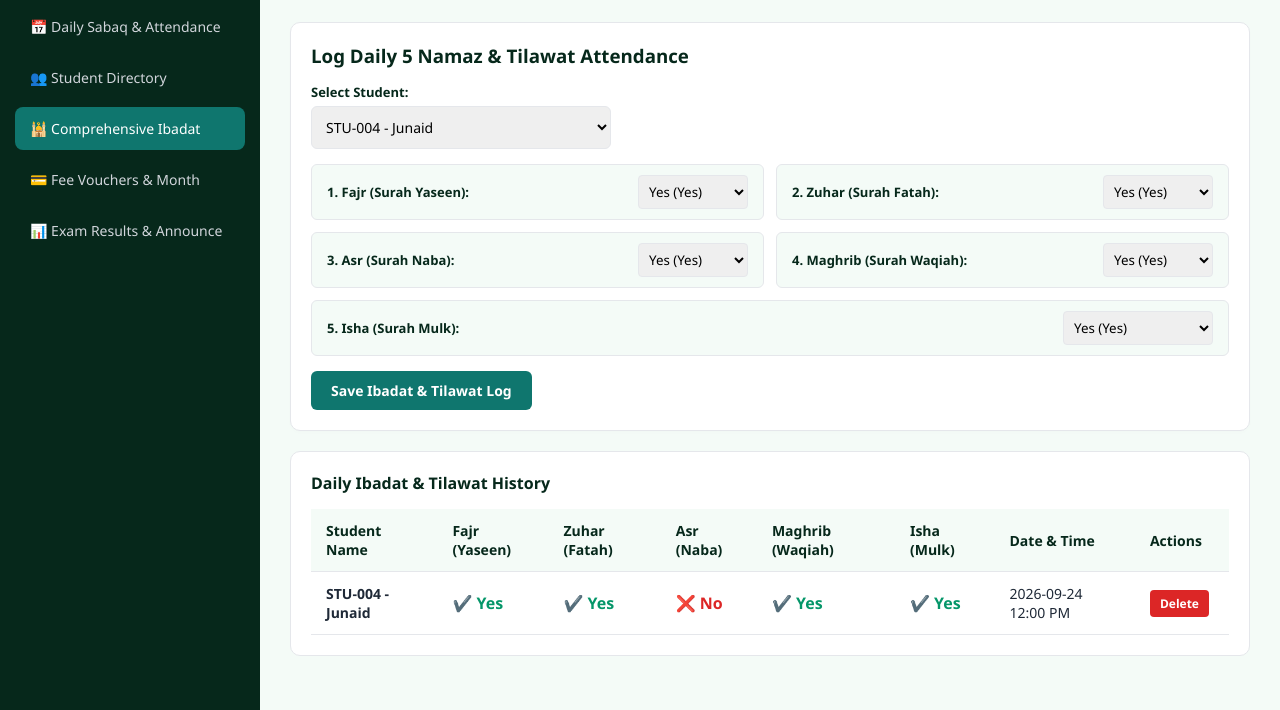
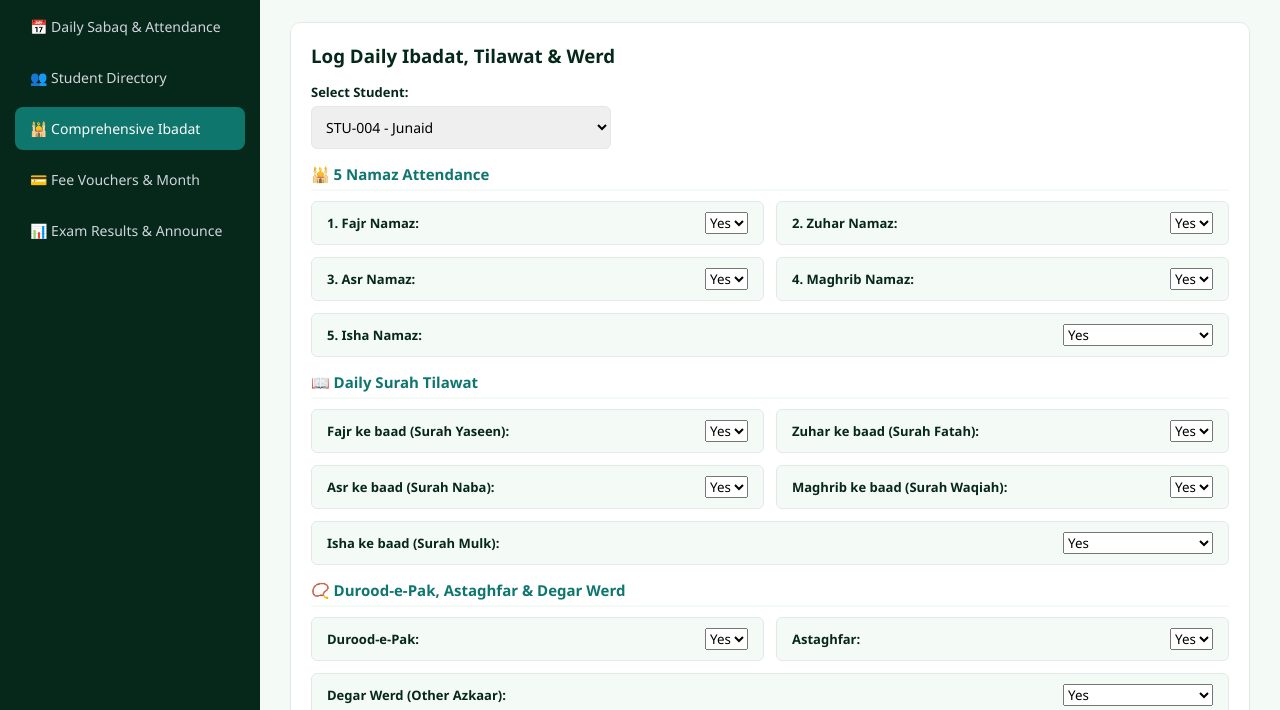
Before and after one commit to rizwanrazaqadri1500-lang/Raza-Online-Academy, a plain HTML site: page index.html in a window 1280 px wide. Both pictures are taken after a click on the item "🕌 Comprehensive Ibadat". Shown: the part 90-800 px from the top of the page. Drawn offline with Linux system fonts and the light colour scheme.

Commit message:
Revise Ibadat section for attendance and tilawat
Updated Ibadat section to include daily attendance for prayers and tilawat, modified button labels, and adjusted table headings.

```diff
--- a/index.html
+++ b/index.html
@@ -116,7 +116,6 @@
             font-weight: 600;
         }
 
-        /* Tab Content Sections */
         .content-section {
             display: none;
         }
@@ -125,7 +124,6 @@
             display: block;
         }
 
-        /* Cards & Forms */
         .card {
             background: white;
             padding: 20px;
@@ -170,10 +168,6 @@
             font-size: 14px;
         }
 
-        .btn-primary:hover {
-            opacity: 0.9;
-        }
-
         .btn-warning {
             background-color: #d97706;
             color: white;
@@ -185,7 +179,6 @@
             font-size: 14px;
         }
 
-        /* Tables */
         .table-container {
             background: white;
             border-radius: 10px;
@@ -233,13 +226,22 @@
         .btn-edit { background-color: var(--primary-green); }
         .btn-delete { background-color: #dc2626; }
 
-        /* Ibadat Grid Form styling */
+        .ibadat-category-title {
+            font-size: 15px;
+            font-weight: bold;
+            color: var(--primary-green);
+            margin: 15px 0 10px 0;
+            border-bottom: 2px solid var(--light-bg);
+            padding-bottom: 5px;
+        }
+
         .ibadat-grid {
             display: grid;
             grid-template-columns: repeat(2, 1fr);
             gap: 12px;
             margin-bottom: 15px;
         }
+
         .ibadat-item {
             background: var(--light-bg);
             padding: 10px 15px;
@@ -249,6 +251,7 @@
             justify-content: space-between;
             align-items: center;
         }
+
         .ibadat-item label {
             font-size: 13px;
             font-weight: 600;
@@ -258,7 +261,6 @@
 </head>
 <body>
 
-    <!-- Sidebar Navigation -->
     <div class="sidebar">
         <div class="sidebar-brand">
             Raza Online Academy
@@ -273,7 +275,6 @@
         </ul>
     </div>
 
-    <!-- Main Content Container -->
     <div class="main-content">
 
         <div class="header">
@@ -403,7 +404,7 @@
         <!-- 3. COMPREHENSIVE IBADAT SECTION -->
         <div id="ibadat" class="content-section">
             <div class="card">
-                <h3 style="margin-bottom: 15px; color: var(--primary-dark);">Log Daily 5 Namaz & Tilawat Attendance</h3>
+                <h3 style="margin-bottom: 15px; color: var(--primary-dark);">Log Daily Ibadat, Tilawat & Werd</h3>
                 <div class="form-group" style="margin-bottom: 15px; max-width: 300px;">
                     <label>Select Student:</label>
                     <select id="ibadatStudent">
@@ -412,58 +413,46 @@
                     </select>
                 </div>
 
+                <!-- Namaz Section -->
+                <div class="ibadat-category-title">🕌 5 Namaz Attendance</div>
                 <div class="ibadat-grid">
-                    <div class="ibadat-item">
-                        <label>1. Fajr (Surah Yaseen):</label>
-                        <select id="ibadatFajr" style="width: 110px; padding: 6px; border-radius: 4px; border: 1px solid var(--border-color);">
-                            <option value="Yes">Yes (Yes)</option>
-                            <option value="No">No (No)</option>
-                        </select>
-                    </div>
-                    <div class="ibadat-item">
-                        <label>2. Zuhar (Surah Fatah):</label>
-                        <select id="ibadatZuhar" style="width: 110px; padding: 6px; border-radius: 4px; border: 1px solid var(--border-color);">
-                            <option value="Yes">Yes (Yes)</option>
-                            <option value="No">No (No)</option>
-                        </select>
-                    </div>
-                    <div class="ibadat-item">
-                        <label>3. Asr (Surah Naba):</label>
-                        <select id="ibadatAsr" style="width: 110px; padding: 6px; border-radius: 4px; border: 1px solid var(--border-color);">
-                            <option value="Yes">Yes (Yes)</option>
-                            <option value="No">No (No)</option>
-                        </select>
-                    </div>
-                    <div class="ibadat-item">
-                        <label>4. Maghrib (Surah Waqiah):</label>
-                        <select id="ibadatMaghrib" style="width: 110px; padding: 6px; border-radius: 4px; border: 1px solid var(--border-color);">
-                            <option value="Yes">Yes (Yes)</option>
-                            <option value="No">No (No)</option>
-                        </select>
-                    </div>
-                    <div class="ibadat-item" style="grid-column: span 2;">
-                        <label>5. Isha (Surah Mulk):</label>
-                        <select id="ibadatIsha" style="width: 150px; padding: 6px; border-radius: 4px; border: 1px solid var(--border-color);">
-                            <option value="Yes">Yes (Yes)</option>
-                            <option value="No">No (No)</option>
-                        </select>
-                    </div>
+                    <div class="ibadat-item"><label>1. Fajr Namaz:</label><select id="namazFajr"><option value="Yes">Yes</option><option value="No">No</option></select></div>
+                    <div class="ibadat-item"><label>2. Zuhar Namaz:</label><select id="namazZuhar"><option value="Yes">Yes</option><option value="No">No</option></select></div>
+                    <div class="ibadat-item"><label>3. Asr Namaz:</label><select id="namazAsr"><option value="Yes">Yes</option><option value="No">No</option></select></div>
+                    <div class="ibadat-item"><label>4. Maghrib Namaz:</label><select id="namazMaghrib"><option value="Yes">Yes</option><option value="No">No</option></select></div>
+                    <div class="ibadat-item" style="grid-column: span 2;"><label>5. Isha Namaz:</label><select id="namazIsha" style="width: 150px;"><option value="Yes">Yes</option><option value="No">No</option></select></div>
                 </div>
 
-                <button type="button" class="btn-primary" onclick="saveIbadatLog()">Save Ibadat & Tilawat Log</button>
+                <!-- Tilawat Section -->
+                <div class="ibadat-category-title">📖 Daily Surah Tilawat</div>
+                <div class="ibadat-grid">
+                    <div class="ibadat-item"><label>Fajr ke baad (Surah Yaseen):</label><select id="tilawatYaseen"><option value="Yes">Yes</option><option value="No">No</option></select></div>
+                    <div class="ibadat-item"><label>Zuhar ke baad (Surah Fatah):</label><select id="tilawatFatah"><option value="Yes">Yes</option><option value="No">No</option></select></div>
+                    <div class="ibadat-item"><label>Asr ke baad (Surah Naba):</label><select id="tilawatNaba"><option value="Yes">Yes</option><option value="No">No</option></select></div>
+                    <div class="ibadat-item"><label>Maghrib ke baad (Surah Waqiah):</label><select id="tilawatWaqiah"><option value="Yes">Yes</option><option value="No">No</option></select></div>
+                    <div class="ibadat-item" style="grid-column: span 2;"><label>Isha ke baad (Surah Mulk):</label><select id="tilawatMulk" style="width: 150px;"><option value="Yes">Yes</option><option value="No">No</option></select></div>
+                </div>
+
+                <!-- Durood, Astaghfar & Werd Section -->
+                <div class="ibadat-category-title">📿 Durood-e-Pak, Astaghfar & Degar Werd</div>
+                <div class="ibadat-grid">
+                    <div class="ibadat-item"><label>Durood-e-Pak:</label><select id="werdDurood"><option value="Yes">Yes</option><option value="No">No</option></select></div>
+                    <div class="ibadat-item"><label>Astaghfar:</label><select id="werdAstaghfar"><option value="Yes">Yes</option><option value="No">No</option></select></div>
+                    <div class="ibadat-item" style="grid-column: span 2;"><label>Degar Werd (Other Azkaar):</label><select id="werdDegar" style="width: 150px;"><option value="Yes">Yes</option><option value="No">No</option></select></div>
+                </div>
+
+                <button type="button" class="btn-primary" onclick="saveIbadatLog()" style="margin-top: 10px;">💾 Save Complete Ibadat Log</button>
             </div>
 
             <div class="table-container">
-                <div class="table-title">Daily Ibadat & Tilawat History</div>
+                <div class="table-title">Ibadat, Tilawat & Werd History</div>
                 <table>
                     <thead>
                         <tr>
                             <th>Student Name</th>
-                            <th>Fajr (Yaseen)</th>
-                            <th>Zuhar (Fatah)</th>
-                            <th>Asr (Naba)</th>
-                            <th>Maghrib (Waqiah)</th>
-                            <th>Isha (Mulk)</th>
+                            <th>Namaz (5)</th>
+                            <th>Tilawat</th>
+                            <th>Durood / Astaghfar / Werd</th>
                             <th>Date & Time</th>
                             <th>Actions</th>
                         </tr>
@@ -471,12 +460,10 @@
                     <tbody id="ibadatTableBody">
                         <tr>
                             <td><strong>STU-004 - Junaid</strong></td>
-                            <td><span style="color: #059669; font-weight: bold; font-size: 16px;">✔️ Yes</span></td>
-                            <td><span style="color: #059669; font-weight: bold; font-size: 16px;">✔️ Yes</span></td>
-                            <td><span style="color: #dc2626; font-weight: bold; font-size: 16px;">❌ No</span></td>
-                            <td><span style="color: #059669; font-weight: bold; font-size: 16px;">✔️ Yes</span></td>
-                            <td><span style="color: #059669; font-weight: bold; font-size: 16px;">✔️ Yes</span></td>
-                            <td>2026-09-24 12:00 PM</td>
+                            <td><span style="color: #059669; font-weight: bold;">✔️ All Yes</span></td>
+                            <td><span style="color: #059669; font-weight: bold;">✔️ All Yes</span></td>
+                            <td><span style="color: #059669; font-weight: bold;">✔️ All Yes</span></td>
+                            <td>2026-09-24 12:10 PM</td>
                             <td class="action-btns">
                                 <button class="btn-delete" onclick="deleteRow(this)">Delete</button>
                             </td>
@@ -535,7 +522,6 @@
 
     </div>
 
-    <!-- JavaScript for Tab Switching and Functions -->
     <script>
         function switchTab(tabId, el) {
             document.querySelectorAll('.content-section').forEach(sec => sec.classList.remove('active'));
@@ -554,22 +540,15 @@
             document.getElementById('headerTitle').innerText = titles[tabId];
         }
 
-        // Add Month Functionality
         function addNewMonth() {
             let newMonth = prompt("Enter new month and year (e.g., July 2027):");
             if (!newMonth || newMonth.trim() === "") return;
-
             let trimmedMonth = newMonth.trim();
             let select = document.getElementById('feeMonthSelect');
-
             let exists = false;
             for (let option of select.options) {
-                if (option.value.toLowerCase() === trimmedMonth.toLowerCase()) {
-                    exists = true;
-                    break;
-                }
+                if (option.value.toLowerCase() === trimmedMonth.toLowerCase()) { exists = true; break; }
             }
-
             if (!exists) {
                 let opt = document.createElement('option');
                 opt.value = trimmedMonth;
@@ -582,12 +561,10 @@
             }
         }
 
-        // Save Attendance
         function saveAttendance() {
             let student = document.getElementById('studentSelect').value;
             let status = document.getElementById('attendanceStatus').value;
             let sabaq = document.getElementById('sabaqInput').value.trim() || "No Sabaq Provided";
-
             let tbody = document.getElementById('attendanceTableBody');
             let timestamp = new Date().toLocaleString();
             let statusColor = status === 'Present' ? '#059669' : (status === 'Absent' ? '#dc2626' : '#d97706');
@@ -608,23 +585,32 @@
             alert('Attendance aur Sabaq successfully save ho gaya hai!');
         }
 
-        // Save Ibadat Log with Green Ticks and Red Crosses
+        function getCheckBadge(val) {
+            if(val === 'Yes') {
+                return '<span style="color: #059669; font-weight: bold;">✔️ Yes</span>';
+            } else {
+                return '<span style="color: #dc2626; font-weight: bold;">❌ No</span>';
+            }
+        }
+
         function saveIbadatLog() {
             let student = document.getElementById('ibadatStudent').value;
 
-            let fajr = document.getElementById('ibadatFajr').value;
-            let zuhar = document.getElementById('ibadatZuhar').value;
-            let asr = document.getElementById('ibadatAsr').value;
-            let maghrib = document.getElementById('ibadatMaghrib').value;
-            let isha = document.getElementById('ibadatIsha').value;
+            let nFajr = getCheckBadge(document.getElementById('namazFajr').value);
+            let nZuhar = getCheckBadge(document.getElementById('namazZuhar').value);
+            let nAsr = getCheckBadge(document.getElementById('namazAsr').value);
+            let nMaghrib = getCheckBadge(document.getElementById('namazMaghrib').value);
+            let nIsha = getCheckBadge(document.getElementById('namazIsha').value);
 
-            function getBadge(val) {
-                if(val === 'Yes') {
-                    return '<span style="color: #059669; font-weight: bold; font-size: 16px;">✔️ Yes</span>';
-                } else {
-                    return '<span style="color: #dc2626; font-weight: bold; font-size: 16px;">❌ No</span>';
-                }
-            }
+            let tYaseen = getCheckBadge(document.getElementById('tilawatYaseen').value);
+            let tFatah = getCheckBadge(document.getElementById('tilawatFatah').value);
+            let tNaba = getCheckBadge(document.getElementById('tilawatNaba').value);
+            let tWaqiah = getCheckBadge(document.getElementById('tilawatWaqiah').value);
+            let tMulk = getCheckBadge(document.getElementById('tilawatMulk').value);
+
+            let wDurood = getCheckBadge(document.getElementById('werdDurood').value);
+            let wAstaghfar = getCheckBadge(document.getElementById('werdAstaghfar').value);
+            let wDegar = getCheckBadge(document.getElementById('werdDegar').value);
 
             let tbody = document.getElementById('ibadatTableBody');
             let timestamp = new Date().toLocaleString();
@@ -632,26 +618,22 @@
             let newRow = document.createElement('tr');
             newRow.innerHTML = `
                 <td><strong>${student}</strong></td>
-                <td>${getBadge(fajr)}</td>
-                <td>${getBadge(zuhar)}</td>
-                <td>${getBadge(asr)}</td>
-                <td>${getBadge(maghrib)}</td>
-                <td>${getBadge(isha)}</td>
+                <td>Fajr:${nFajr}<br>Zuhar:${nZuhar}<br>Asr:${nAsr}<br>Maghrib:${nMaghrib}<br>Isha:${nIsha}</td>
+                <td>Yaseen:${tYaseen}<br>Fatah:${tFatah}<br>Naba:${tNaba}<br>Waqiah:${tWaqiah}<br>Mulk:${tMulk}</td>
+                <td>Durood:${wDurood}<br>Astaghfar:${wAstaghfar}<br>Degar:${wDegar}</td>
                 <td>${timestamp}</td>
                 <td class="action-btns">
                     <button class="btn-delete" onclick="deleteRow(this)">Delete</button>
                 </td>
             `;
             tbody.insertBefore(newRow, tbody.firstChild);
-            alert('Ibadat aur Tilawat record successfully save ho gaya hai!');
+            alert('Ibadat, Tilawat & Werd log successfully save ho gaya hai!');
         }
 
-        // Add Student
         function addStudent() {
             let name = document.getElementById('studentNameInput').value.trim();
             let id = document.getElementById('studentIdInput').value;
             if (!name) { alert('Baraye meharbani student ka naam likhein!'); return; }
-
             let tbody = document.getElementById('directoryTableBody');
             let newRow = document.createElement('tr');
             newRow.innerHTML = `
@@ -667,7 +649,6 @@
             alert('Student profile successfully save ho gayi hai!');
         }
 
-        // Exam Score Evaluation
         function calculateResult() {
             let score = parseInt(document.getElementById('examScore').value);
             if (isNaN(score) || score < 0 || score > 100) {
@@ -684,7 +665,6 @@
             document.getElementById('resultDetails').innerText = `Score: ${score}/100 | Performance Tier: ${tier}`;
         }
 
-        // Common Delete
         function deleteRow(btn) {
             let row = btn.closest('tr');
             if (confirm('Kya aap is record ko delete karna chahte hain?')) {
@@ -692,7 +672,6 @@
             }
         }
 
-        // Edit Attendance Row
         function editRow(btn) {
             let row = btn.closest('tr');
             let sabaqCell = row.cells[2];
@@ -703,7 +682,6 @@
             }
         }
 
-        // Edit Directory Row
         function editDirectoryRow(btn) {
             let row = btn.closest('tr');
             let nameCell = row.cells[1];
```
